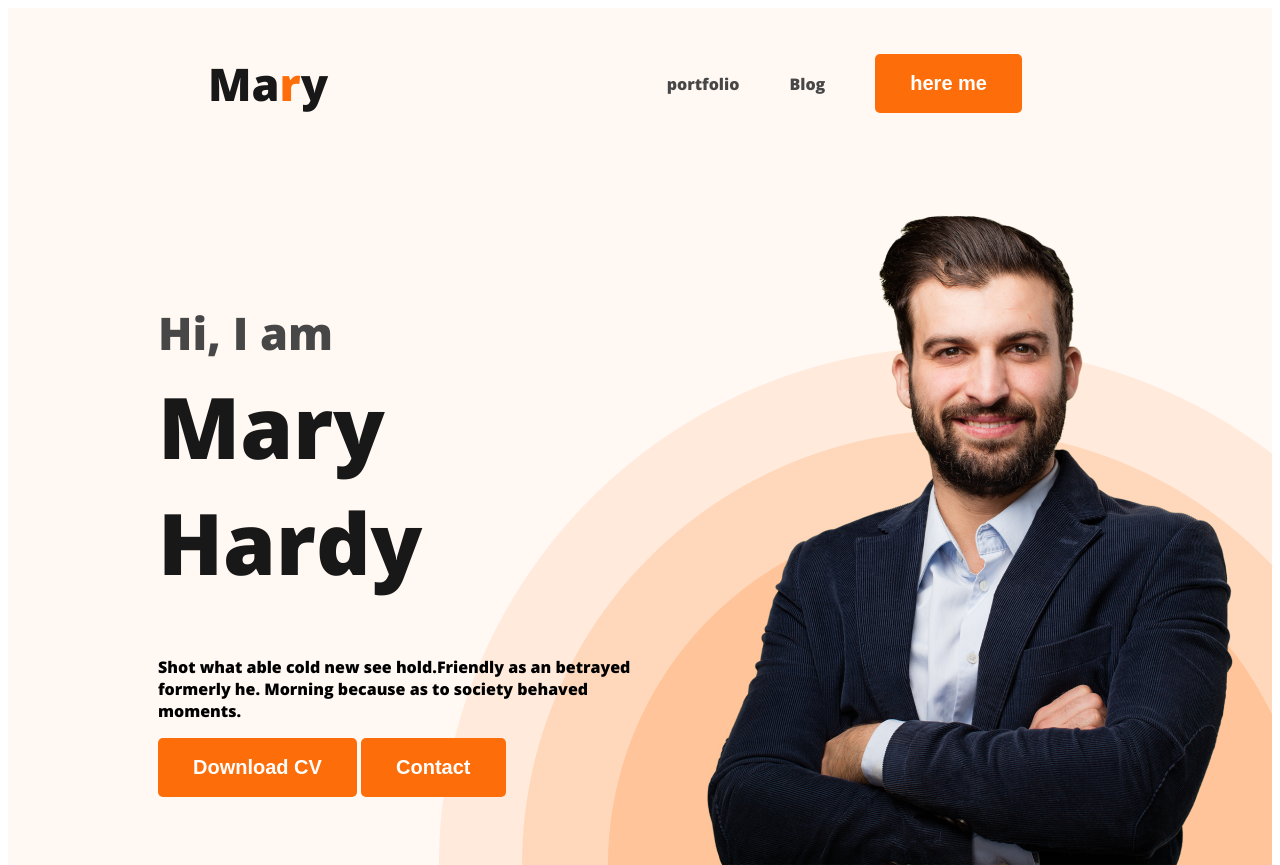
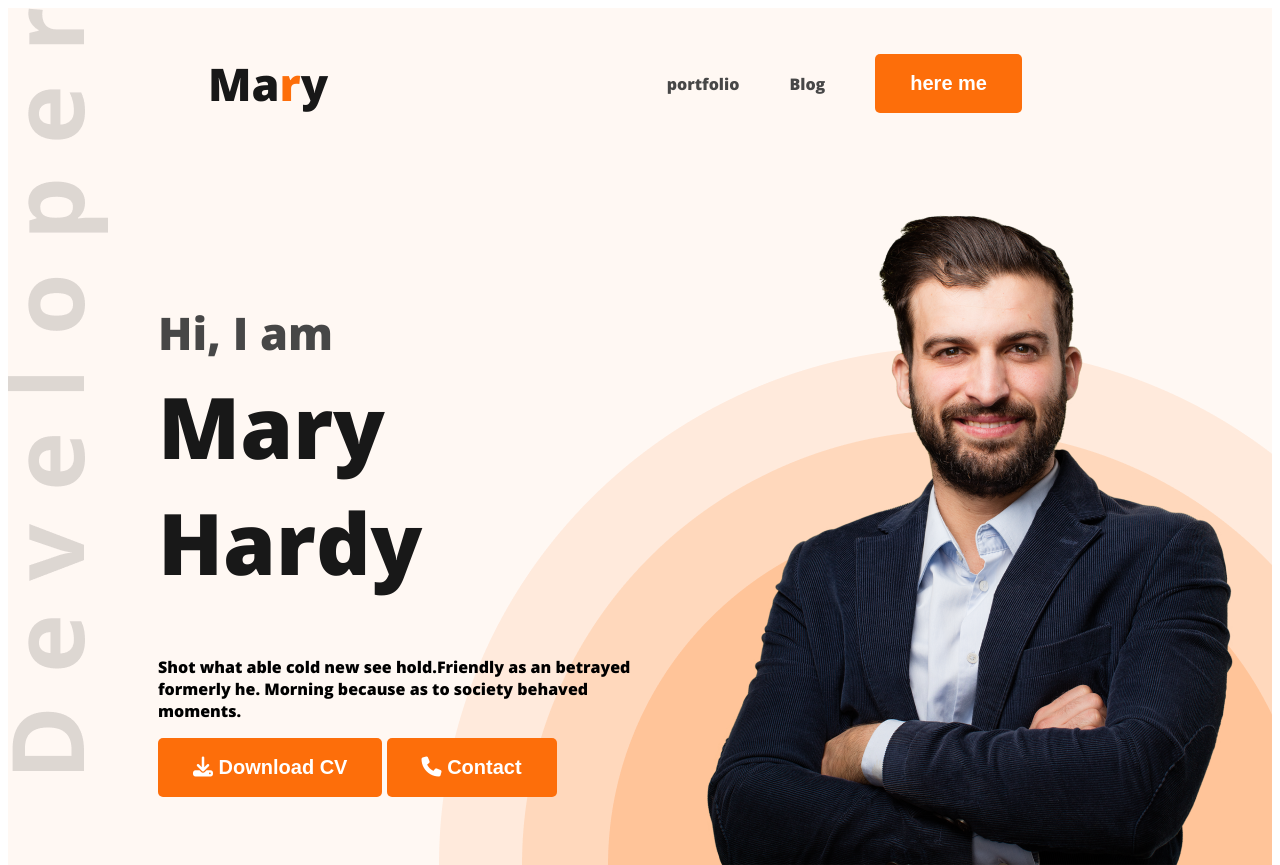
Before and after one commit to sakibOS/protfil, a plain HTML site: page index.html in a window 1280 px wide. Shown: the top 865 px of the page. Drawn offline with nearby package versions, Linux system fonts and the light colour scheme.

Commit message:
add final

```diff
--- a/index.html
+++ b/index.html
@@ -4,6 +4,7 @@
     <meta charset="UTF-8">
     <meta name="viewport" content="width=device-width, initial-scale=1.0">
     <title>web devloper portfolio</title>
+    <script src="https://kit.fontawesome.com/44832f5f26.js" crossorigin="anonymous"></script>
     <link rel="preconnect" href="https://fonts.googleapis.com">
 <link rel="preconnect" href="https://fonts.gstatic.com" crossorigin>
 <link href="https://fonts.googleapis.com/css2?family=Open+Sans:wght@800&display=swap" rel="stylesheet">
@@ -24,8 +25,8 @@
                 <h3 class="banner-title">Hi, I  am</h3>
                 <h1 class="banner-heading">Mary Hardy</h1>
                 <p class="banner-description">Shot what able cold new see hold.Friendly as an betrayed formerly he. Morning because as to society behaved moments.</p>
-                <button class="btn-primary">Download CV</button>
-                <button class="btn-primary">Contact</button>
+                <button class="btn-primary"><i class="fa-solid fa-download"></i> Download CV</button>
+                <button class="btn-primary"><i class="fa-solid fa-phone"></i> Contact</button>
             </div>
             <img class="banner-img" src="images/hardy.png" alt="">
         </div>
@@ -136,7 +137,7 @@
                 </div>
             </div>
             <div class="download-cv">
-                <button class="btn-primary">Download-CV</button>
+                <button class="btn-primary"> <i class="fa-solid fa-download"></i> Download-CV</button>
             </div>
         </section>
     </main>
@@ -161,12 +162,9 @@
                         <input class="btn-primary" type="submit" value="submit">
                         <input class="btn-primary" type="reset" value="reset">
                     </div>
-
                 </form>
-
             </div>
         </div>
-
     </footer>
 </body>
 </html>
--- a/style.css
+++ b/style.css
@@ -40,9 +40,9 @@ padding: 18px 35px;
 /*header related style*/
 .head{
     background:#FFF8F3;
-    background-image: url(images/header_bg.png);
+    background-image: url(images/header_bg.png),url(images/developer.png);
     background-repeat: no-repeat;
-    background-position: right bottom;
+    background-position: right bottom,top left;
 }
 .banner{
     padding: 30px 30px 0 150px;
@@ -199,5 +199,4 @@ footer{
 
 .social-links a{
     margin-right: 25px;
-    margin-top: 20px;
 }
```
